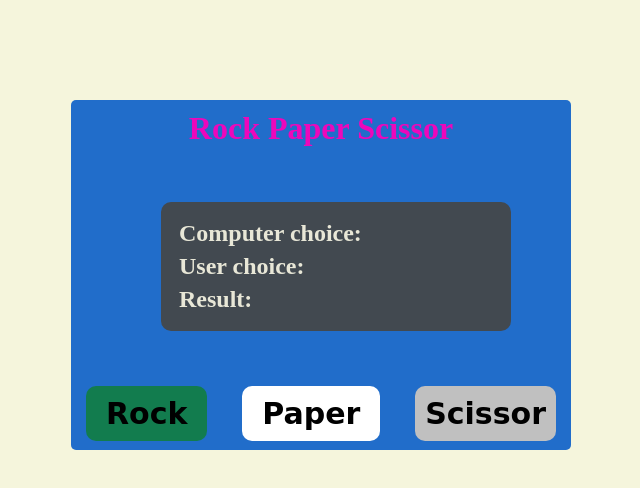
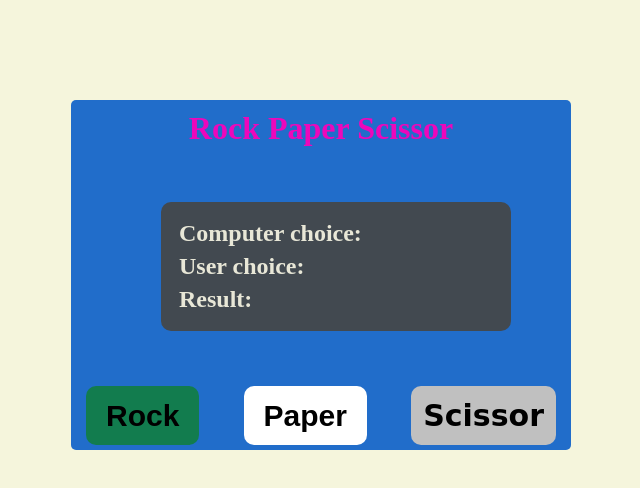
Before and after one commit to kayflyS/newapp, a plain HTML site: page portfolio/rps/index.html in a window 1280 px wide. Shown: the whole page, without its empty margins (319-959 px from the left). Drawn offline with Linux system fonts and the light colour scheme.

Commit message:
changes made to font family

```diff
--- a/portfolio/rps/index.css
+++ b/portfolio/rps/index.css
@@ -31,7 +31,7 @@ h2{
 .title{
     /* background-color: red; */
     padding: 10px;
-    border-radius: 10px;
+    border-radius: 8px;
     width: 100%;
     margin-bottom: 45px;
     color:rgb(237, 7, 187);
@@ -54,7 +54,7 @@ h2{
     padding:5px 20px;
     border-radius: 10px;
     font-size: 30px;
-    font-family: cursive;
+    font-family: fantasy;
     border: none;
 
 }
@@ -63,7 +63,7 @@ h2{
     padding:5px 20px;
     border-radius: 10px;
     border: none;
-    font-family: cursive;
+    font-family: fantasy;
     font-size: 30px;
 }
 
@@ -74,5 +74,5 @@ h2{
     border: none;
     font-size: 30px;
     font-family: cursive;
-    padding: 10px;
+    padding: 12px;
 }
```
